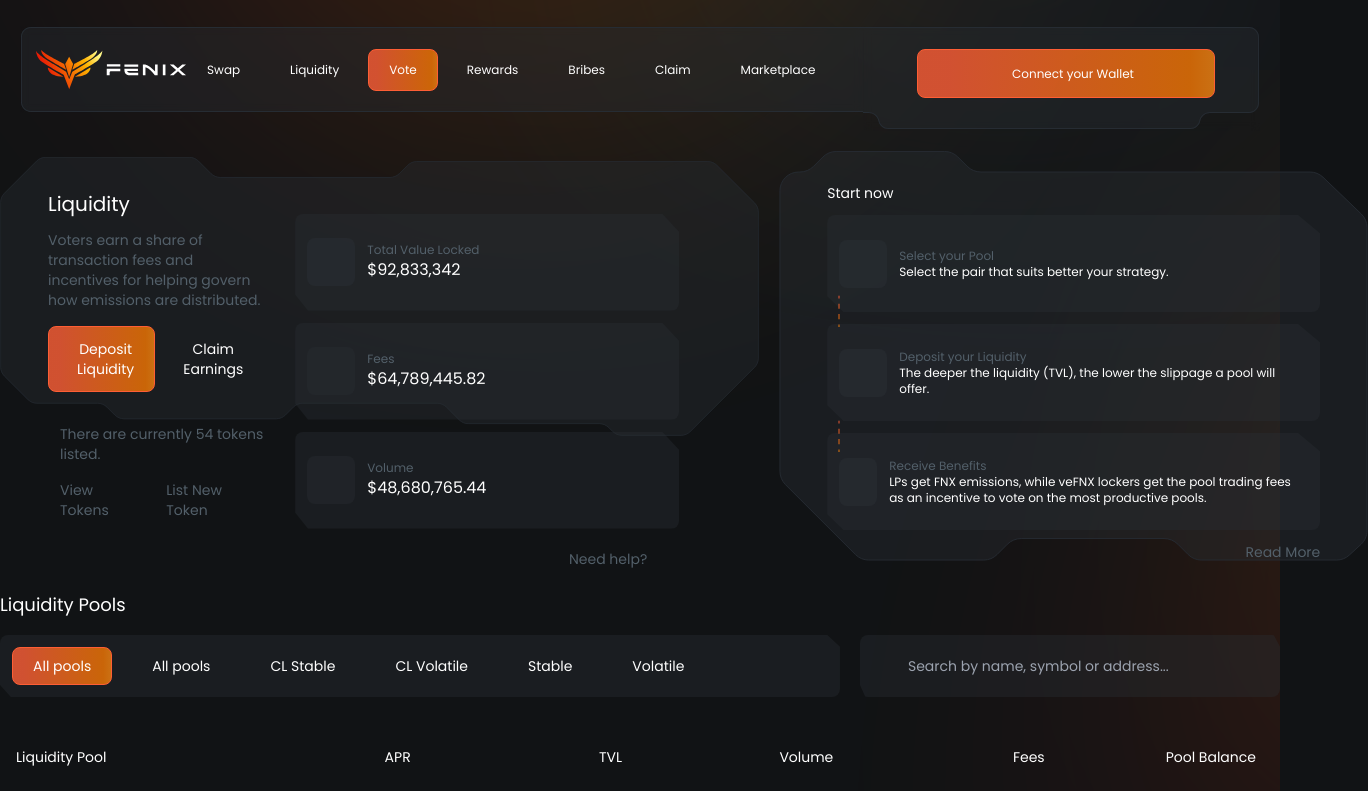
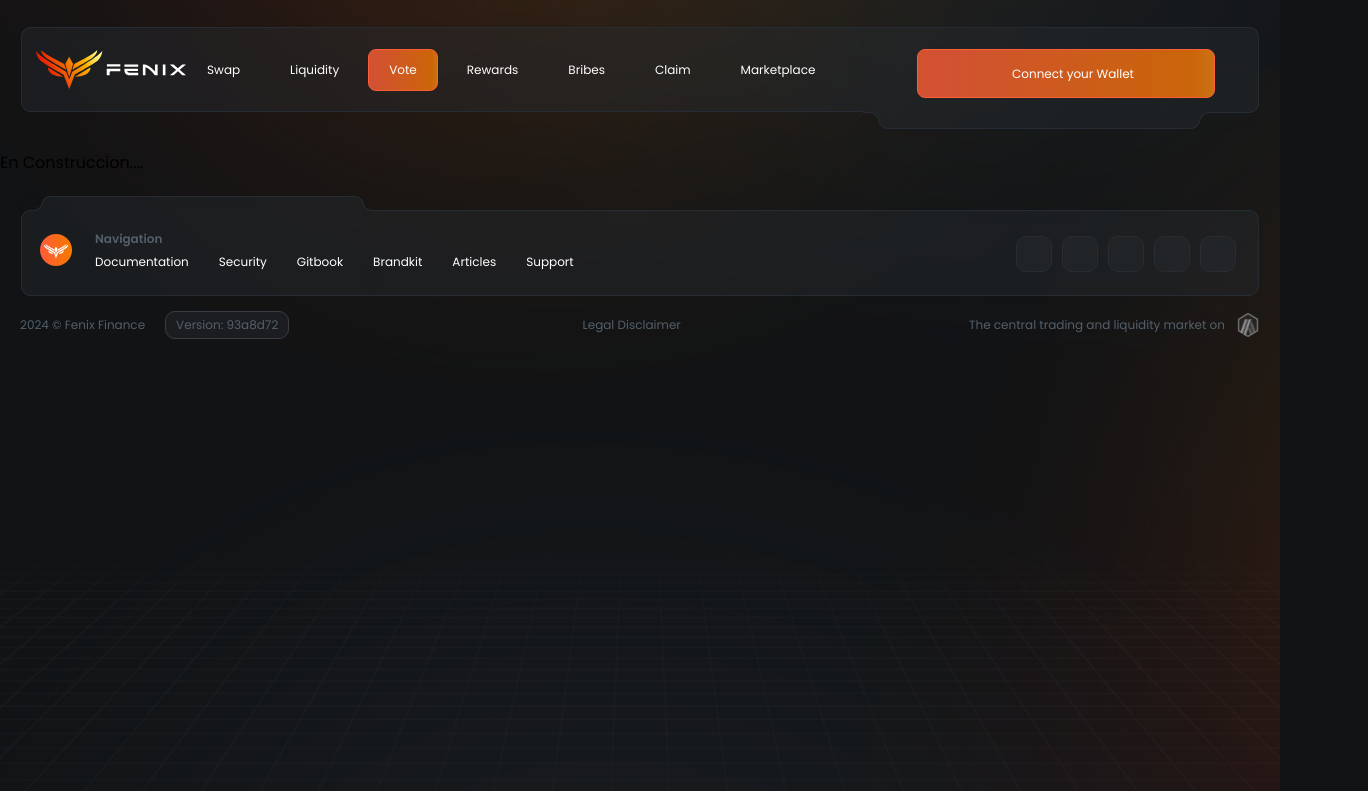
Before and after one commit to josesantanaweb/fenix, a Next.js app: page /vote in a window 1280 px wide. Shown: the top 791 px of the page, 1368 px wide, since content can reach past the window. Built offline with nearby package versions, Linux system fonts and the light colour scheme.

Commit message:
fix: section title

```diff
--- a/components/Vote/index.tsx
+++ b/components/Vote/index.tsx
@@ -1,19 +1,20 @@
 'use client'
 
-import Deposit from '@/components/Liquidity/Deposit'
+import Deposit from '@/components/Vote/Deposit'
 import Steps from '@/components/Common/Steps'
-import Pool from '@/components/Liquidity/Pool'
+import Pool from '@/components/Vote/Pool'
 
 import STEPS from './data'
 
 const Vote = () => {
   return (
     <section>
-      <div className="flex items-center gap-5">
+      {/* <div className="flex items-center gap-5">
         <Deposit />
         <Steps steps={STEPS} />
       </div>
-      <Pool />
+      <Pool /> */}
+      En Construccion....
     </section>
   )
 }
```
